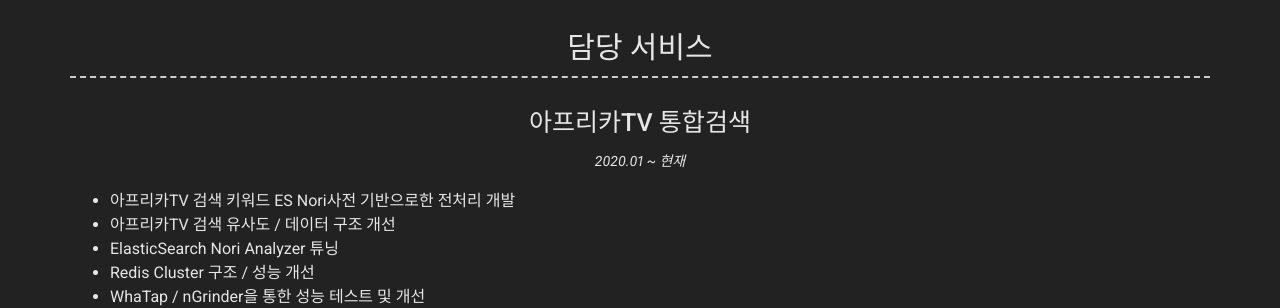
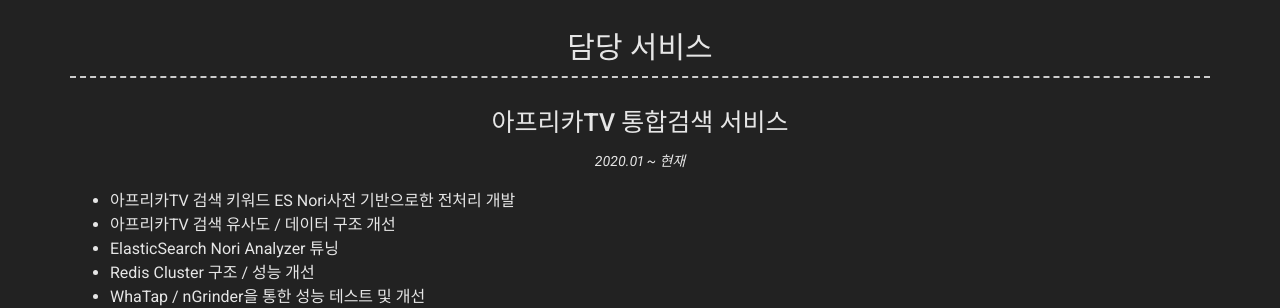
Before and after one commit to JinHyukParkk/JinHyukParkk.github.io, a Jekyll site: the page built from index.md, in a window 1280 px wide. Shown: the part 526-834 px from the top of the page. Built offline with Jekyll 4.4.1, drawn with Linux system fonts in a browser that asks for light colours; nearby versions of some CDN libraries.

Commit message:
modify serice

```diff
--- a/_config.yml
+++ b/_config.yml
@@ -53,7 +53,7 @@ content:
     layout: list # Type of content section (list/text)
     content:
       - layout: top-middle
-        title: 아프리카TV 통합검색
+        title: 아프리카TV 통합검색 서비스
       #  link:
       #  link_text:
       #  additional_links:
```
